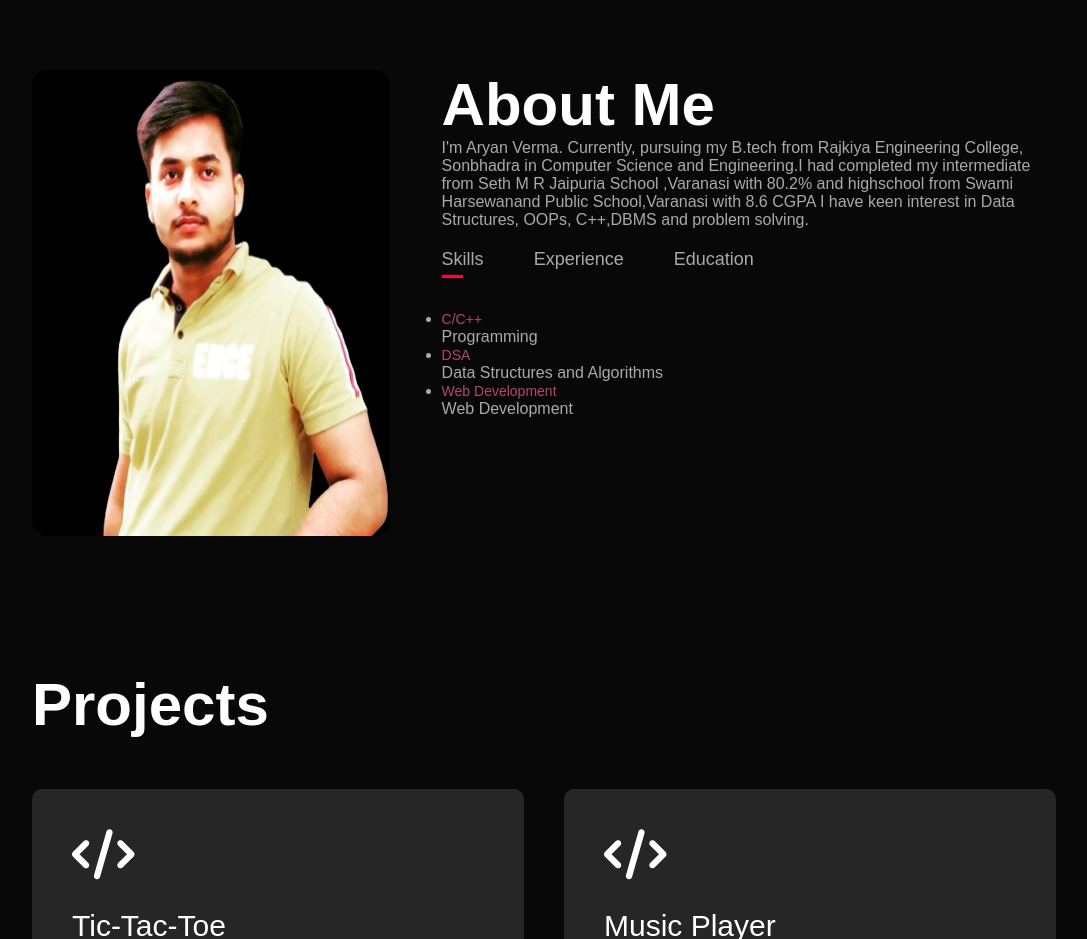
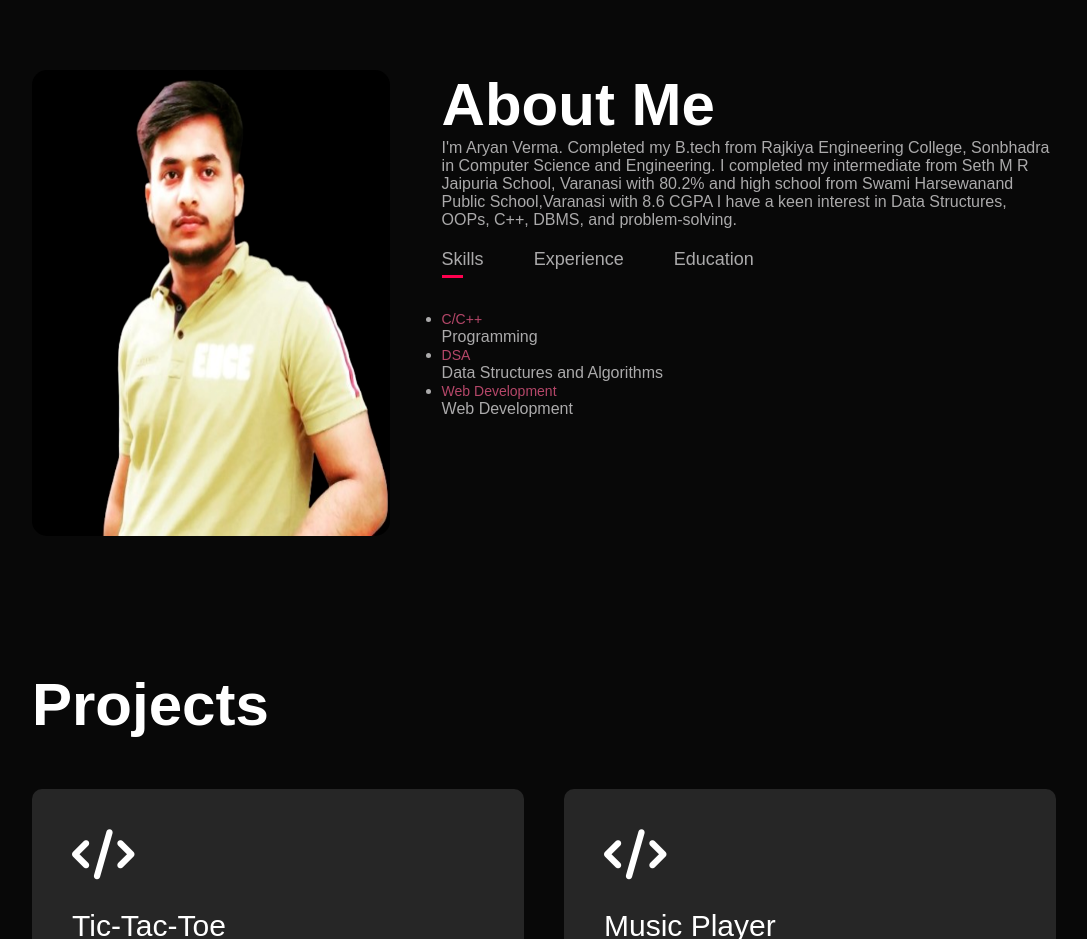
Before and after one commit to aryanverma2199/Port, a plain HTML site: page index.html in a window 1280 px wide. Shown: the part 820-1759 px from the top of the page, without its empty margins (96-1183 px from the left). Drawn offline with Linux system fonts and the light colour scheme.

Commit message:
Update index.html

```diff
--- a/index.html
+++ b/index.html
@@ -42,10 +42,10 @@
           <div class="about-col-2">
             <h1 class="sub-title">About Me</h1>
             <p>
-              I'm Aryan Verma. Currently, pursuing my B.tech from Rajkiya Engineering College, Sonbhadra
-              in Computer Science and Engineering.I had completed my intermediate from Seth M R Jaipuria School ,Varanasi with 80.2% and highschool from Swami Harsewanand Public School,Varanasi with 8.6 CGPA
-              I have keen interest in Data
-              Structures, OOPs, C++,DBMS and problem solving.
+              I'm Aryan Verma. Completed my B.tech from Rajkiya Engineering College, Sonbhadra
+              in Computer Science and Engineering. I completed my intermediate from Seth M R Jaipuria School, Varanasi with 80.2% and high school from Swami Harsewanand Public School,Varanasi with 8.6 CGPA
+              I have a keen interest in Data
+              Structures, OOPs, C++, DBMS, and problem-solving.
             </p>
             <div class="tab-titles">
               <p class="tab-links active-link" onclick="opentab('skills')">
```
